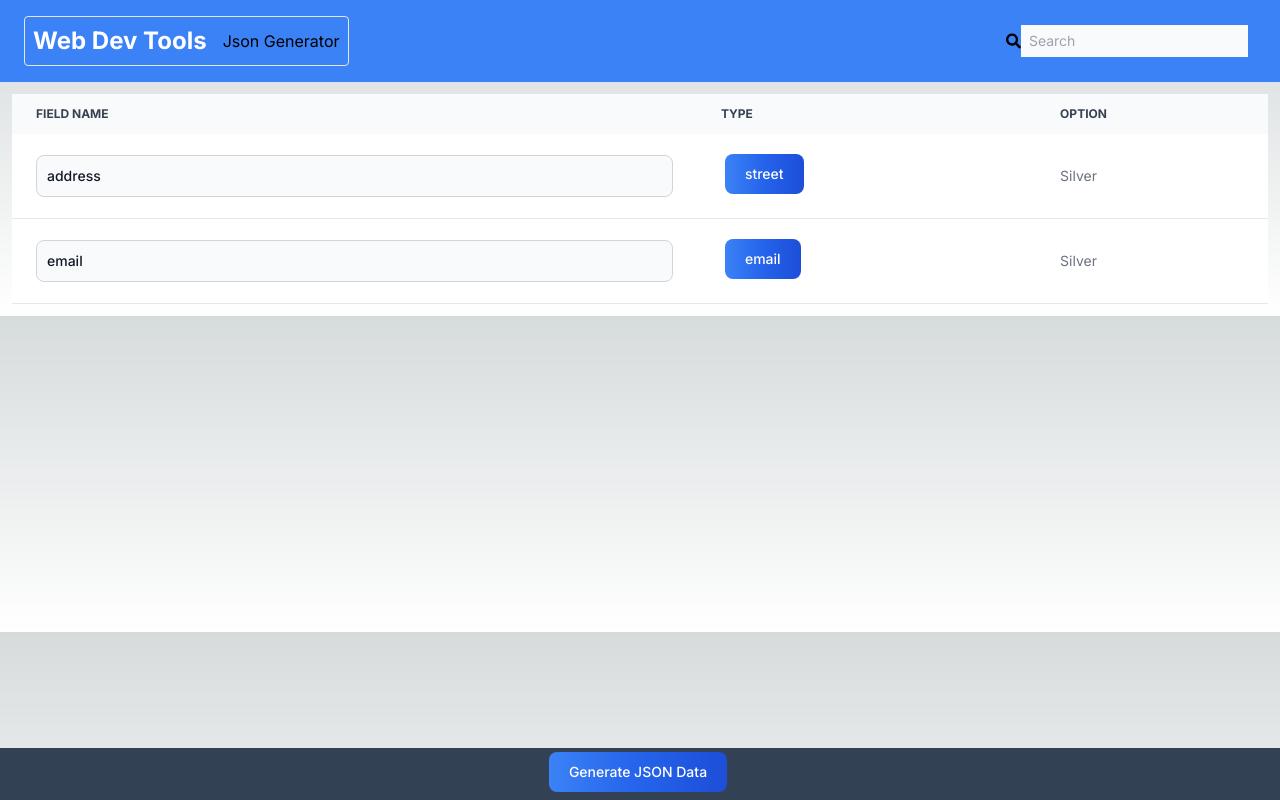
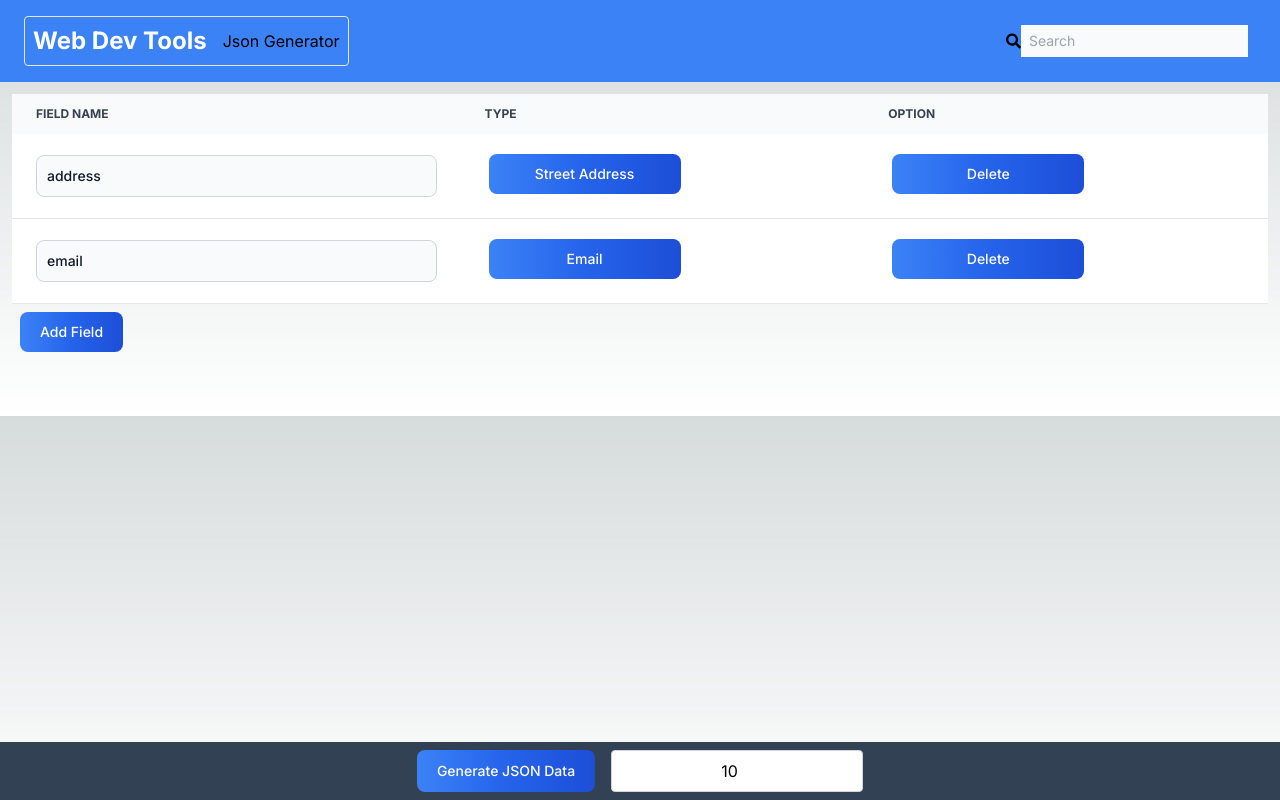
Before and after one commit to Bashamega/WebDevTools, a Next.js app: page /customizer/jsonGenerator in a window 1280 px wide. Built offline with nearby package versions, Linux system fonts and the light colour scheme.

Commit message:
added addRow and deleteRow function

```diff
--- a/src/app/customizer/jsonGenerator/page.js
+++ b/src/app/customizer/jsonGenerator/page.js
@@ -5,29 +5,51 @@ import Search from "@/app/assets/search";
 
 export default function JsonGenerator() {
   const [showModal, setShowModal] = useState(false);
+  const [rowNumber, setRowNumber] = useState(10);
   //   const [chosenType, setChosenType] = useState("");
   const [chosenRow, setChosenRow] = useState("");
   const [jsonList, setJsonList] = useState([
     {
       fieldName: "address",
       type: "location.street",
-      typeLabel: "street address",
+      typeLabel: "Street Address",
     },
-    { fieldName: "email", type: "internet.email", typeLabel: "email" },
+    { fieldName: "email", type: "internet.email", typeLabel: "Email" },
   ]);
 
   const fakerListType = [
-    { typeLabel: "email", function: "internet.email" },
-    { typeLabel: "userName", function: "internet.userName" },
-    { typeLabel: "streetAddress", function: "location.streetAddress" },
-    { typeLabel: "date", function: "date.past" },
-    { typeLabel: "text", function: "lorem.sentence" },
-    { typeLabel: "name", function: "person.firstName" },
-    { typeLabel: "phoneNumber", function: "phone.number" },
-    { typeLabel: "companyName", function: "company.catchPhrase" },
-    { typeLabel: "productName", function: "commerce.productName" },
-    { typeLabel: "color", function: "color.human" },
+    { typeLabel: "Email", typedesciption: "", function: "internet.email" },
+    {
+      typeLabel: "User Name",
+      typedesciption: "",
+      function: "internet.userName",
+    },
+    {
+      typeLabel: "Street Address",
+      typedesciption: "",
+      function: "location.streetAddress",
+    },
+    { typeLabel: "Date", typedesciption: "", function: "date.past" },
+    { typeLabel: "Text", typedesciption: "", function: "lorem.sentence" },
+    { typeLabel: "Name", typedesciption: "", function: "person.firstName" },
+    { typeLabel: "Phone Number", typedesciption: "", function: "phone.number" },
+    {
+      typeLabel: "Company Name",
+      typedesciption: "",
+      function: "company.catchPhrase",
+    },
+    {
+      typeLabel: "Product Name",
+      typedesciption: "",
+      function: "commerce.productName",
+    },
+    { typeLabel: "Color", typedesciption: "", function: "color.human" },
   ];
+  const dummy = {
+    fieldName: "address",
+    type: "location.street",
+    typeLabel: "Street Address",
+  };
 
   const onGenerate = () => {
     function generateData(fakerMethod) {
@@ -48,7 +70,7 @@ export default function JsonGenerator() {
     }
     function transformInputData() {
       let combinedData = [];
-      for (let i = 0; i < 10; i++) {
+      for (let i = 0; i < rowNumber; i++) {
         const transformedData = jsonList.map((item) => ({
           [item.fieldName]: generateData(item.type),
         }));
@@ -192,35 +214,67 @@ export default function JsonGenerator() {
                           setShowModal(true);
                         }}
                         type="button"
-                        className="m-1 text-white bg-gradient-to-r from-blue-500 via-blue-600 to-blue-700 hover:bg-gradient-to-br focus:ring-4 focus:outline-none focus:ring-blue-300 dark:focus:ring-blue-800 font-medium rounded-lg text-sm px-5 py-2.5 text-center me-2 mb-2"
+                        className="m-1 w-48 text-white bg-gradient-to-r from-blue-500 via-blue-600 to-blue-700 hover:bg-gradient-to-br focus:ring-4 focus:outline-none focus:ring-blue-300 dark:focus:ring-blue-800 font-medium rounded-lg text-sm px-5 py-2.5 text-center me-2 mb-2"
                       >
-                        {item.type.split(".")[1]}
+                        {item.typeLabel}
                       </button>
                     </td>
-                    <td className="px-6 py-4">Silver</td>
+                    <td className="px-6 py-4">
+                      <button
+                        onClick={() => {
+                          setJsonList(
+                            jsonList.filter((obj, index) => index !== i)
+                          );
+                        }}
+                        type="button"
+                        className="m-1 w-48 text-white bg-gradient-to-r from-blue-500 via-blue-600 to-blue-700 hover:bg-gradient-to-br focus:ring-4 focus:outline-none focus:ring-blue-300 dark:focus:ring-blue-800 font-medium rounded-lg text-sm px-5 py-2.5 text-center me-2 mb-2"
+                      >
+                        Delete
+                      </button>
+                    </td>
                   </tr>
                 );
               })}
             </tbody>
           </table>
+          <div className="pb-11">
+            <button
+              onClick={() => {
+                setJsonList([...jsonList, dummy]);
+              }}
+              type="button"
+              className="m-2 text-white bg-gradient-to-r from-blue-500 via-blue-600 to-blue-700 hover:bg-gradient-to-br focus:ring-4 focus:outline-none focus:ring-blue-300 dark:focus:ring-blue-800 font-medium rounded-lg text-sm px-5 py-2.5 text-center me-2 mb-2"
+            >
+              Add Field
+            </button>
+          </div>
         </div>
         <div> {modal()}</div>
       </div>
+
+      {/* the footer */}
       <div className="fixed bottom-0 left-0 right-0 mt-5 bg-slate-700 flex justify-center ">
         <button
           onClick={onGenerate}
           type="button"
-          className="m-1 text-white bg-gradient-to-r from-blue-500 via-blue-600 to-blue-700 hover:bg-gradient-to-br focus:ring-4 focus:outline-none focus:ring-blue-300 dark:focus:ring-blue-800 font-medium rounded-lg text-sm px-5 py-2.5 text-center me-2 mb-2"
+          className="m-2 text-white bg-gradient-to-r from-blue-500 via-blue-600 to-blue-700 hover:bg-gradient-to-br focus:ring-4 focus:outline-none focus:ring-blue-300 dark:focus:ring-blue-800 font-medium rounded-lg text-sm px-5 py-2.5 text-center me-2 mb-2"
         >
           Generate JSON Data
         </button>
-        {/* <button
-          onClick={() => {}}
-          type="button"
-          className="m-1 text-white bg-gradient-to-r from-blue-500 via-blue-600 to-blue-700 hover:bg-gradient-to-br focus:ring-4 focus:outline-none focus:ring-blue-300 dark:focus:ring-blue-800 font-medium rounded-lg text-sm px-5 py-2.5 text-center me-2 mb-2"
-        >
-          Preview
-        </button> */}
+
+        <input
+          placeholder="Row Number"
+          type="number"
+          value={rowNumber}
+          className="m-2 text-black text-center p-2 border border-gray-300 rounded"
+          onChange={(e) => {
+            if (+e.target.value <= 1000) {
+              setRowNumber(+e.target.value);
+            } else {
+              setRowNumber(1000);
+            }
+          }}
+        />
       </div>
     </main>
   );
```
